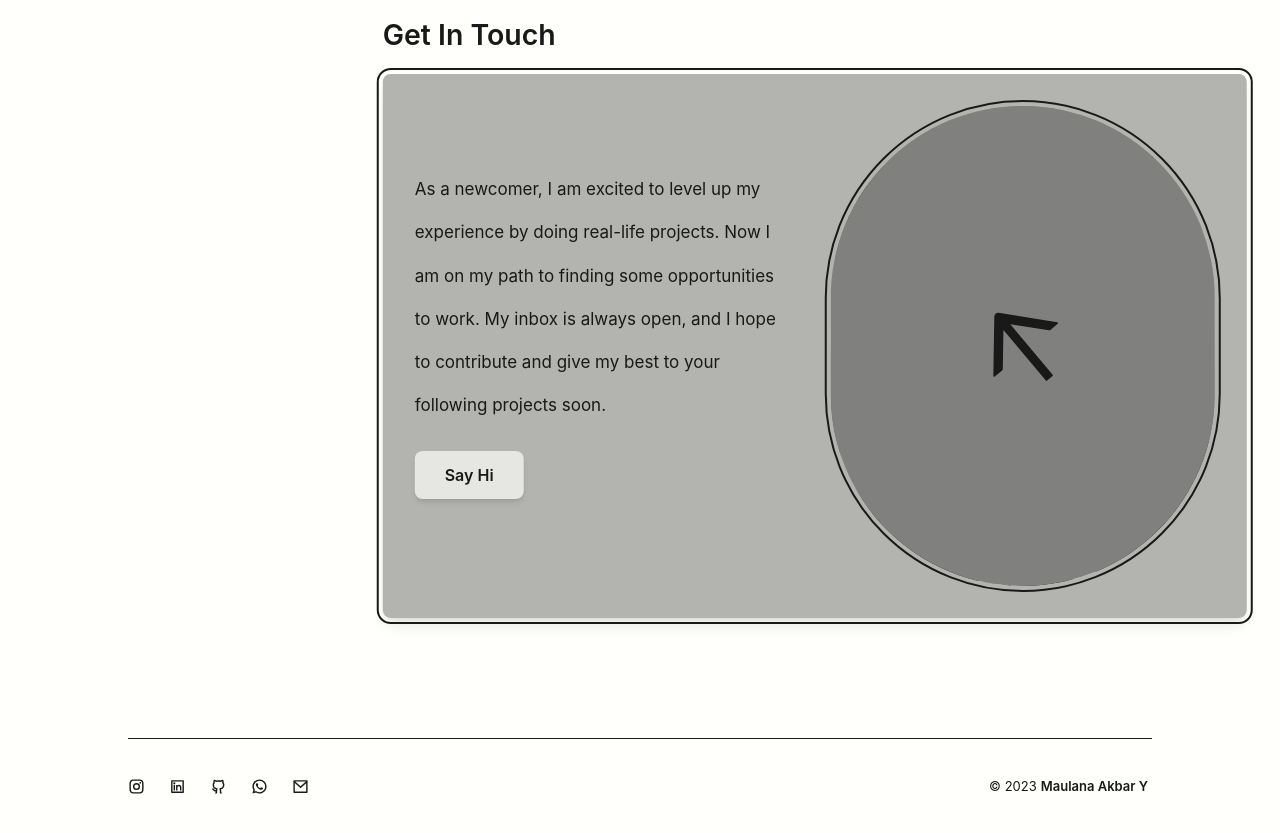
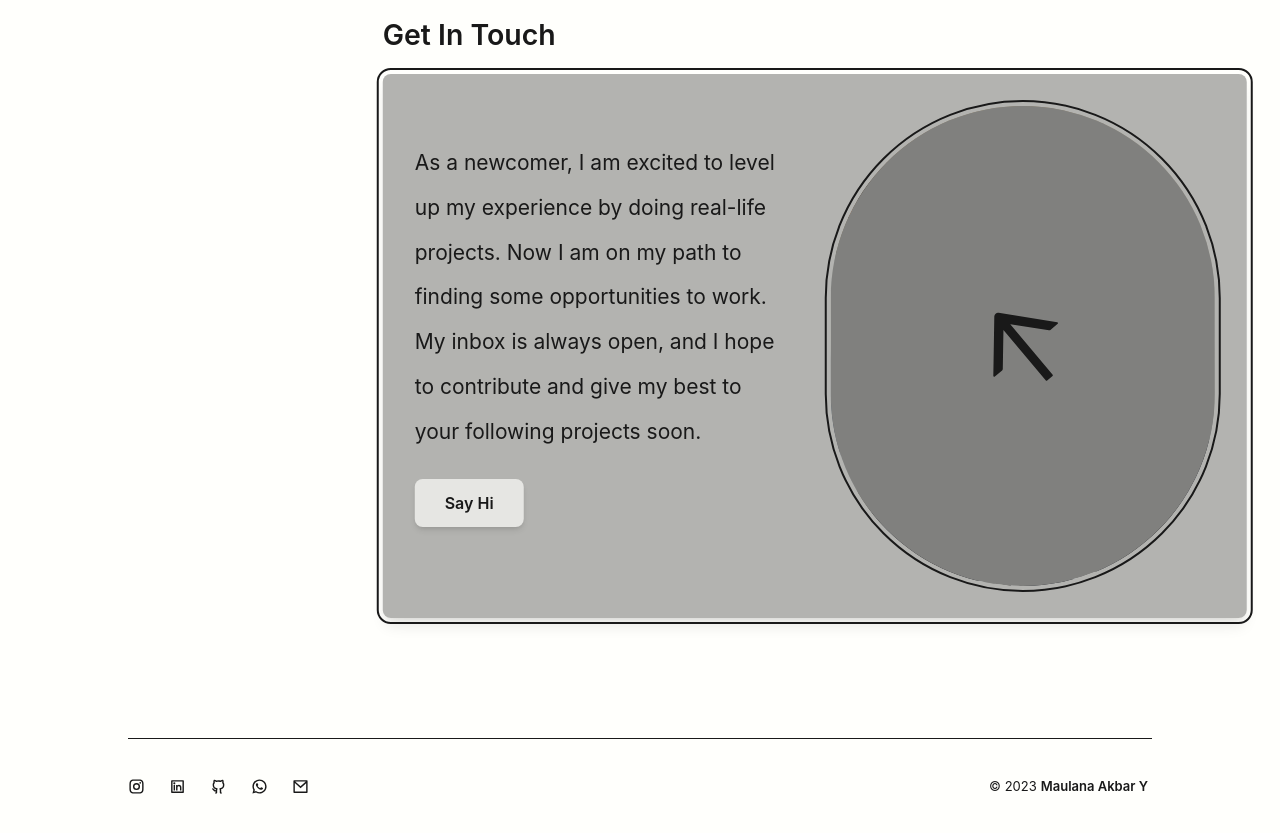
Before and after one commit to maulanakbr/portofolio-website, a React (Vite) app: page / in a window 1280 px wide. Shown: the part 2760-3593 px from the top of the page. Built offline with nearby package versions, Linux system fonts and the light colour scheme.

Commit message:
fix content card component

```diff
--- a/src/components/ContactCard.tsx
+++ b/src/components/ContactCard.tsx
@@ -4,9 +4,9 @@ import { AiOutlineArrowUp } from "react-icons/ai";
 const ContactCard = () => {
   return (
     <section className="h-full w-[80vw] rounded-lg shadow-lg outline outline-2 outline-offset-4 lg:w-full">
-      <div className="h-full items-center justify-center gap-2 overflow-hidden rounded-lg bg-primary-400 p-4 lg:flex">
-        <div className="mb-6 grid h-full place-items-center items-start p-4 lg:w-[50%] lg:place-content-around lg:place-items-start">
-          <p className="mb-6 text-center text-[14px] leading-[2.7rem] md:text-[17px] xl:text-left">
+      <div className="h-full w-full items-center justify-center gap-2 overflow-hidden rounded-lg bg-primary-400 p-4 lg:flex">
+        <div className="mb-6 grid h-full place-items-center items-start p-4 lg:w-[50%] lg:place-items-start lg:items-center">
+          <p className="mb-6 text-center text-[18px] leading-[2.8rem] md:text-[21px] xl:text-left">
             As a newcomer, I am excited to level up my experience by doing
             real-life projects. Now I am on my path to finding some
             opportunities to work. My inbox is always open, and I hope to
```
